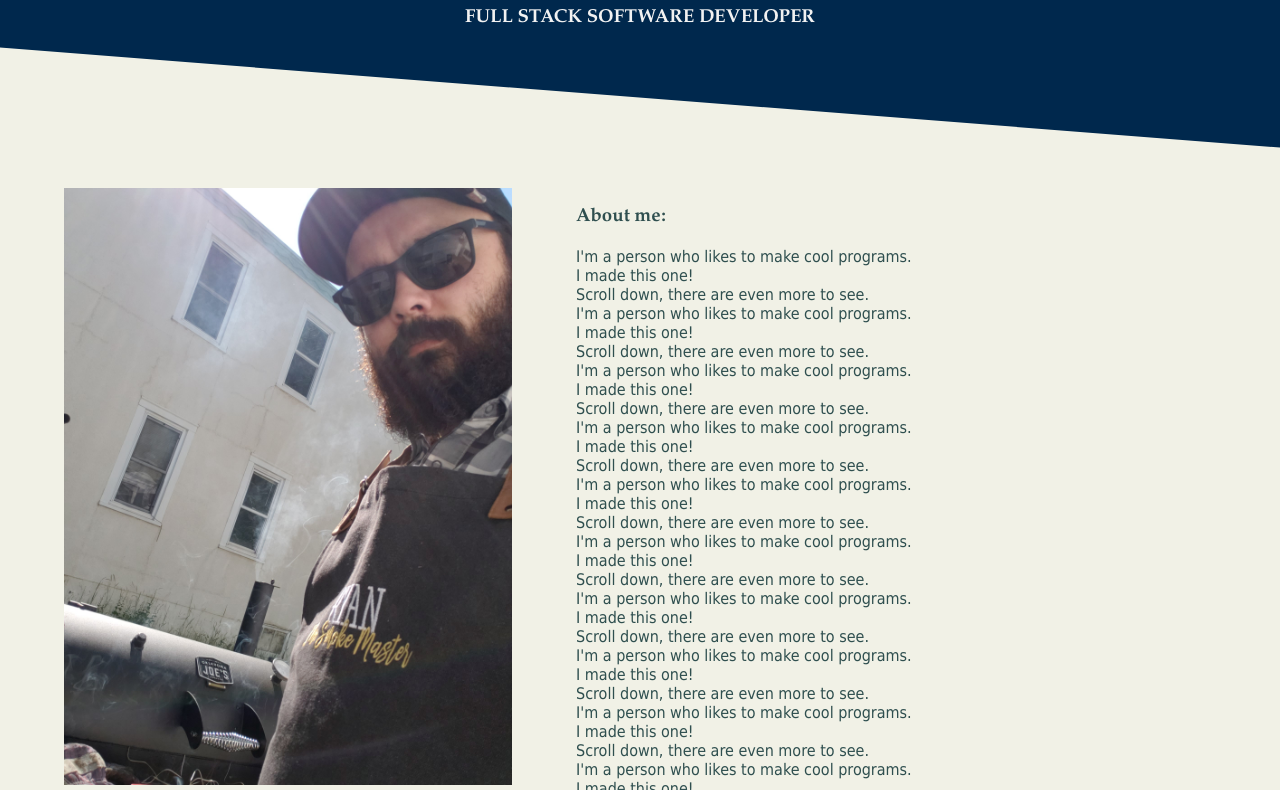
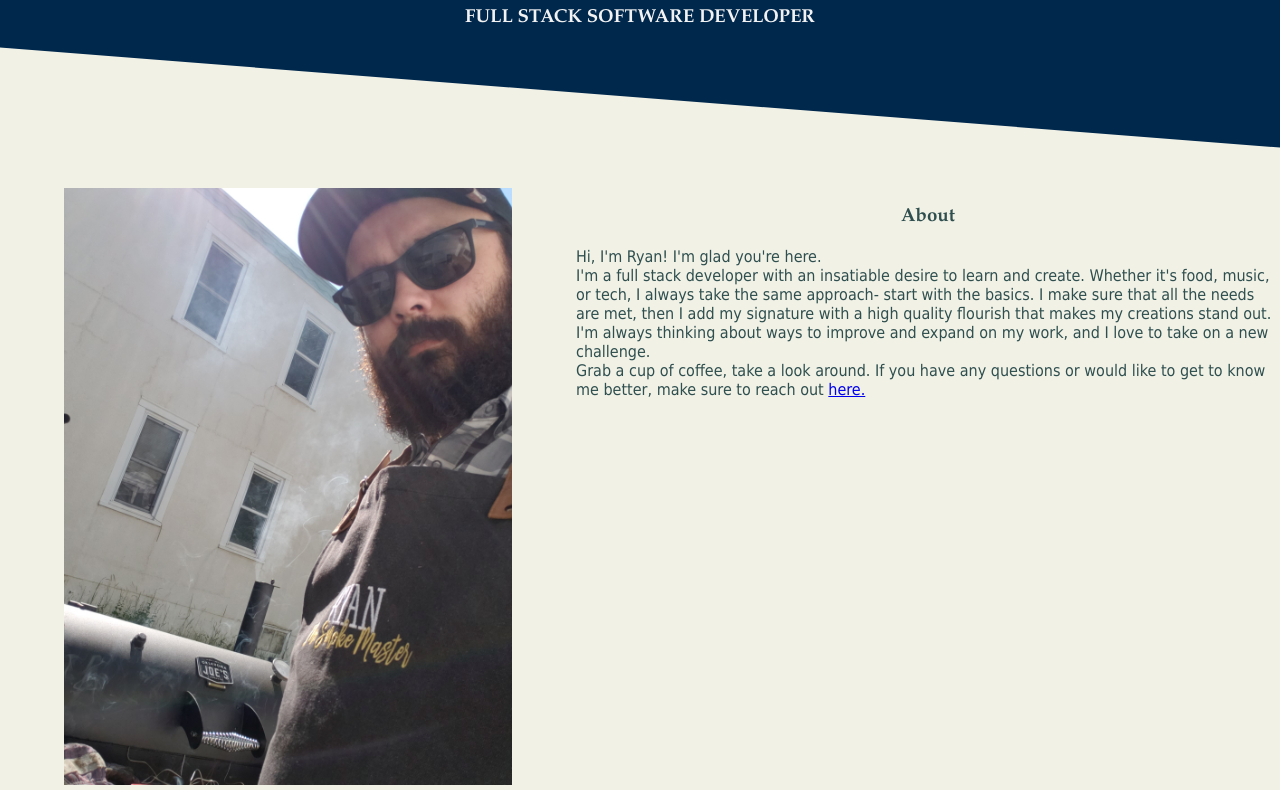
Before and after one commit to rnandon/rnandon.github.io, a plain HTML site: page index.html in a window 1280 px wide. Shown: the part 194-984 px from the top of the page. Drawn offline with Linux system fonts and the light colour scheme.

Commit message:
Updated about section

```diff
--- a/index.html
+++ b/index.html
@@ -8,7 +8,7 @@
     <link rel="stylesheet" type="text/css" href="styles.css">
 </head>
 <body>
-<div class='navbar'>
+<div class='navbar header_font'>
     <a href='#home'>Home</a>
     <a href='#about'>About</a>
     <a href='#projects'>Projects</a>
@@ -29,23 +29,16 @@
         <img src='images\about_pic.jpg' class='profile_picture'></img>
     </div>
     <div id='about_contents'>
-        <h3>About me:</h3>
-        <p class='content_font'>I'm a person who likes to make cool programs. <br>I made this one! <br>Scroll down, there are even more to see.<br>
-        I'm a person who likes to make cool programs. <br>I made this one! <br>Scroll down, there are even more to see.<br>
-        I'm a person who likes to make cool programs. <br>I made this one! <br>Scroll down, there are even more to see.<br>
-        I'm a person who likes to make cool programs. <br>I made this one! <br>Scroll down, there are even more to see.<br>
-        I'm a person who likes to make cool programs. <br>I made this one! <br>Scroll down, there are even more to see.<br>
-        I'm a person who likes to make cool programs. <br>I made this one! <br>Scroll down, there are even more to see.<br>
-        I'm a person who likes to make cool programs. <br>I made this one! <br>Scroll down, there are even more to see.<br>
-        I'm a person who likes to make cool programs. <br>I made this one! <br>Scroll down, there are even more to see.<br>
-        I'm a person who likes to make cool programs. <br>I made this one! <br>Scroll down, there are even more to see.<br>
-        I'm a person who likes to make cool programs. <br>I made this one! <br>Scroll down, there are even more to see.<br>
-        I'm a person who likes to make cool programs. <br>I made this one! <br>Scroll down, there are even more to see.<br>
-        I'm a person who likes to make cool programs. <br>I made this one! <br>Scroll down, there are even more to see.<br>
-        I'm a person who likes to make cool programs. <br>I made this one! <br>Scroll down, there are even more to see.<br>
-        I'm a person who likes to make cool programs. <br>I made this one! <br>Scroll down, there are even more to see.<br>
-        I'm a person who likes to make cool programs. <br>I made this one! <br>Scroll down, there are even more to see.<br>
-        I'm a person who likes to make cool programs. <br>I made this one! <br>Scroll down, there are even more to see.<br></p>
+        <h3 class='header_font'>About</h3>
+        <p class='content_font'>Hi, I'm Ryan! I'm glad you're here.<br>
+        I'm a full stack developer with an insatiable desire to learn and create.
+        Whether it's food, music, or tech, I always take the same approach-
+        start with the basics. I make sure that all the needs are met, then
+        I add my signature with a high quality flourish that makes my creations
+        stand out. I'm always thinking about ways to improve and expand on my work,
+        and I love to take on a new challenge.<br>
+        Grab a cup of coffee, take a look around. If you have any questions or
+        would like to get to know me better, make sure to reach out <a href='#contact'>here.</a></p>
     </div>
 </section>
 <section id='projects' class='header_font'>
@@ -88,8 +81,8 @@
         </div>
     </div>
 </section>
-<section id='contact' class='header_font'>
-    <div class='content_font'>
+<section id='contact'>
+    <div class='header_font'>
         <h3>Contact me: </h3>
         <p>Ryan Nance-Donaldson<br>Full Stack Developer<br>ryan@ryannd.com<br>
     </div>
--- a/styles.css
+++ b/styles.css
@@ -8,11 +8,15 @@ div {
 }
 
 .header_font {
+    font-weight: bolder;
     font-family: garamond;
+    text-align: center;
 }
 
 .content_font {
+    font-weight: normal;
     font-family: tahoma;
+    text-align: left;
 }
 
 body {
```
